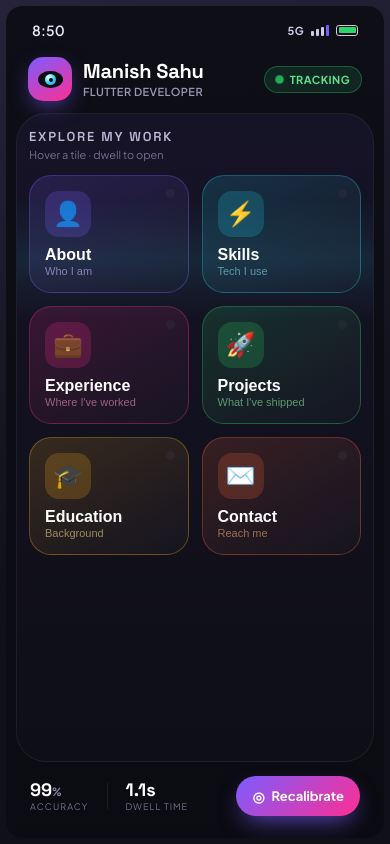
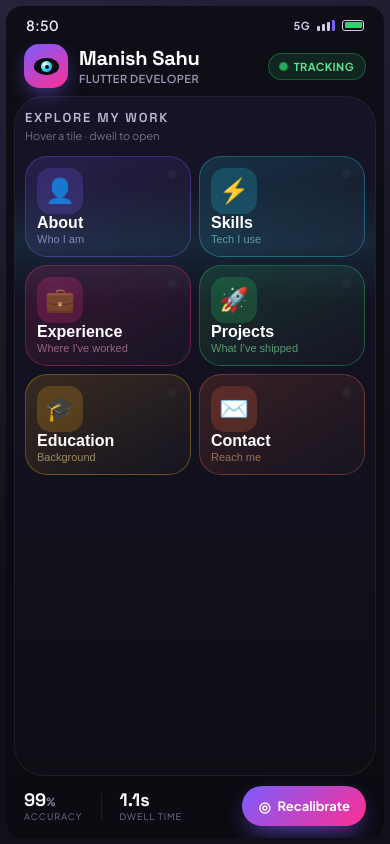
Before and after one commit to Manishs2261/manishs2261.github.io, a plain HTML site: page index.html in a window 390 px wide. Drawn offline with Linux system fonts and the light colour scheme.

Commit message:
Refactor mobile styles and add IDs for elements

```diff
--- a/index.html
+++ b/index.html
@@ -52,7 +52,7 @@
 
   /* ── Mobile: strip the phone-frame chrome, fill viewport ── */
   @media(max-width:480px){
-    body{padding:0;background:#0e0e17;}
+    body{padding:0;display:block;overflow-y:auto;background:#0e0e17;}
     #phone{
       width:100%!important;max-width:100%!important;
       height:100dvh!important;max-height:100dvh!important;
@@ -60,7 +60,12 @@
       box-shadow:none!important;
     }
     #screen{border-radius:16px!important;}
-    #field{margin:6px 10px 4px!important;padding:14px 12px 12px!important;}
+    #sbar{padding:10px 20px 2px!important;}
+    #hdr{padding:8px 18px 4px!important;}
+    #field{margin:4px 8px 4px!important;padding:12px 10px 10px!important;}
+    #tgrid{gap:8px!important;overflow-y:auto;}
+    #ftr{padding:6px 18px 12px!important;}
+    [data-tile]{min-height:96px!important;padding:11px!important;}
   }
 </style>
 </head>
@@ -78,7 +83,7 @@
 <div id="screen" style="position:relative;width:100%;height:100%;border-radius:43px;overflow:hidden;background:linear-gradient(180deg,#0e0e17,#0b0b12);display:flex;flex-direction:column">
 
   <!-- Status bar -->
-  <div style="display:flex;justify-content:space-between;align-items:center;padding:15px 26px 4px;flex:0 0 auto">
+  <div id="sbar" style="display:flex;justify-content:space-between;align-items:center;padding:15px 26px 4px;flex:0 0 auto">
     <span id="clk" style="font-size:14px;font-weight:600;color:#e9e7f5;letter-spacing:.01em">9:41</span>
     <div style="display:flex;align-items:center;gap:7px">
       <span style="font-size:11px;font-weight:700;color:#cfcbe6;letter-spacing:.04em">5G</span>
@@ -95,7 +100,7 @@
   </div>
 
   <!-- Header -->
-  <div style="display:flex;align-items:center;justify-content:space-between;padding:14px 22px 6px;flex:0 0 auto">
+  <div id="hdr" style="display:flex;align-items:center;justify-content:space-between;padding:14px 22px 6px;flex:0 0 auto">
     <div style="display:flex;align-items:center;gap:11px">
       <!-- Eye logo -->
       <div style="width:44px;height:44px;border-radius:15px;background:linear-gradient(150deg,#7c5cff,#ff2e93);display:grid;place-items:center;box-shadow:0 8px 22px -6px rgba(124,92,255,.7)">
@@ -128,7 +133,7 @@
     </div>
 
     <!-- Tile grid -->
-    <div style="display:grid;grid-template-columns:1fr 1fr;gap:13px">
+    <div id="tgrid" style="display:grid;grid-template-columns:1fr 1fr;gap:13px">
 
       <button data-tile data-panel="about" data-ac="#7c5cff" onclick="openPanel('about')" style="--ac:rgba(124,92,255,.7);position:relative;display:flex;flex-direction:column;justify-content:space-between;align-items:flex-start;text-align:left;min-height:118px;padding:15px;border:1px solid rgba(124,92,255,.34);border-radius:22px;background:linear-gradient(150deg,rgba(124,92,255,.18),rgba(255,255,255,.02));cursor:pointer">
         <span data-s style="position:absolute;top:13px;right:13px;width:9px;height:9px;border-radius:50%;background:#3a3a48;opacity:.3;transition:all .3s ease"></span>
@@ -199,7 +204,7 @@
   </div><!-- /field -->
 
   <!-- Footer -->
-  <div style="display:flex;align-items:center;justify-content:space-between;padding:10px 24px 22px;flex:0 0 auto">
+  <div id="ftr" style="display:flex;align-items:center;justify-content:space-between;padding:10px 24px 22px;flex:0 0 auto">
     <div style="display:flex;align-items:center;gap:18px">
       <div>
         <div style="font-size:18px;font-weight:800;font-family:'Space Grotesk',sans-serif;color:#fff;line-height:1">99<span style="font-size:12px;color:#8b88a3">%</span></div>
```
